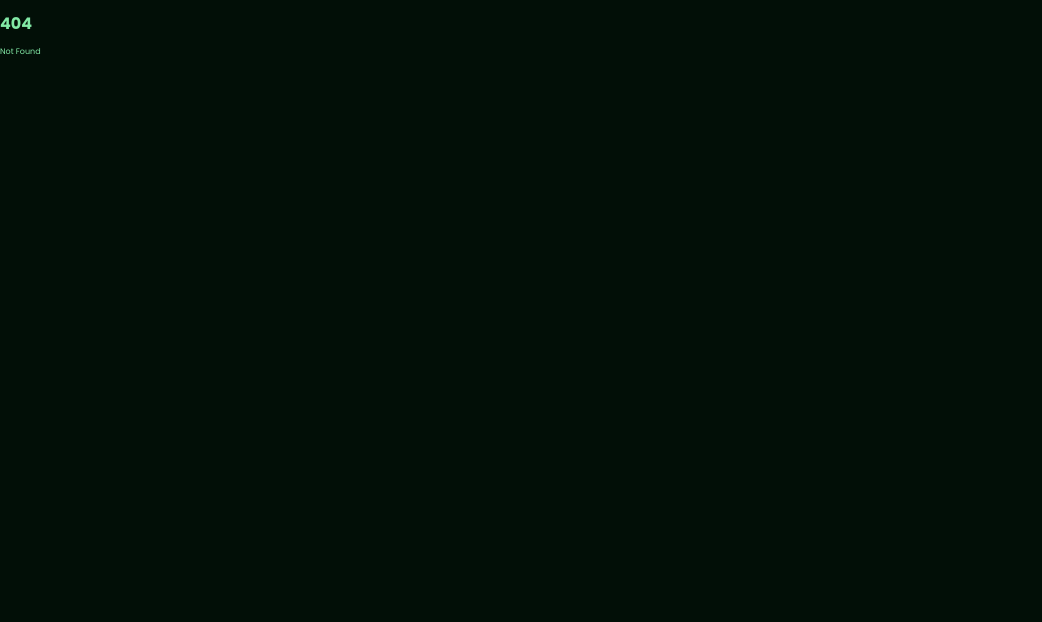
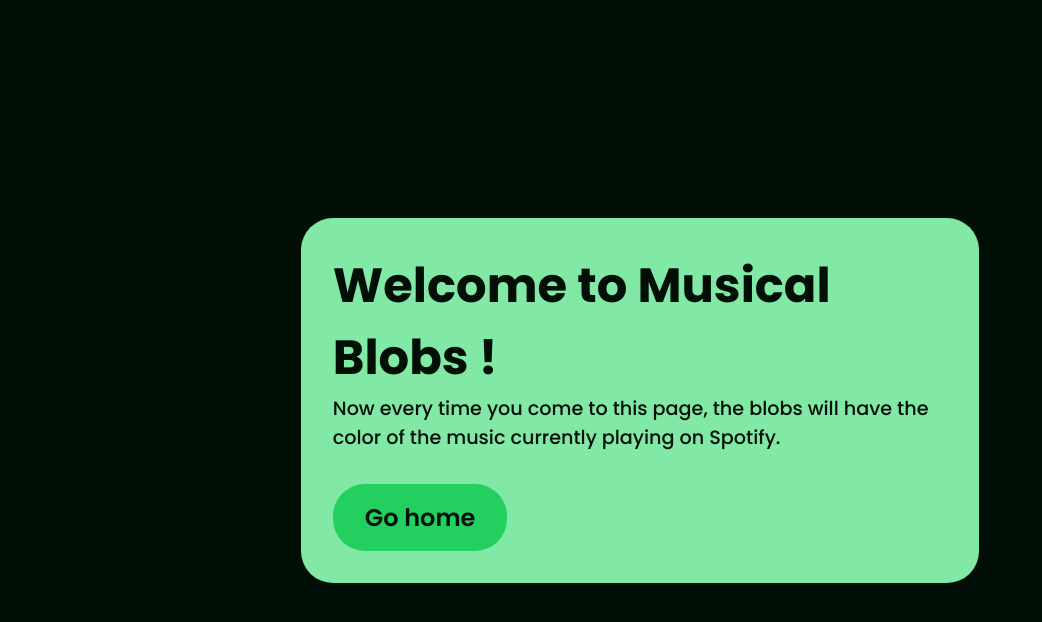
Before and after one commit to Natouche68/musical-blobs, a SvelteKit app: page /connected in a window 1280 px wide. Before the commit this address had no page. Shown: the top 622 px of the page, without its empty margins (0-1042 px from the left). Built offline with nearby package versions, Linux system fonts and the light colour scheme; no server answers.

Commit message:
Create the login process

```diff
--- /dev/null
+++ b/src/routes/connected/+page.server.js
@@ -0,0 +1,16 @@
+import {
+	SPOTIFY_CLIENT_ID,
+	SPOTIFY_CLIENT_SECRET,
+	SPOTIFY_REDIRECT_URI,
+} from "$env/static/private";
+
+/** @type {import('./$types').PageServerLoad} */
+export async function load({ url }) {
+	return {
+		code: url.searchParams.get("code") || null,
+		error: url.searchParams.get("error") || null,
+		client_id: SPOTIFY_CLIENT_ID,
+		client_secret: SPOTIFY_CLIENT_SECRET,
+		redirect_uri: SPOTIFY_REDIRECT_URI,
+	};
+}
--- /dev/null
+++ b/src/routes/connected/+page.svelte
@@ -0,0 +1,88 @@
+<script>
+	import { onMount } from "svelte";
+
+	/** @type {import('./$types').PageData} */
+	export let data;
+
+	onMount(async () => {
+		if (!data.error && data.code) {
+			const response = await fetch("https://accounts.spotify.com/api/token", {
+				method: "POST",
+				headers: {
+					"Content-Type": "application/x-www-form-urlencoded",
+					Authorization:
+						"Basic " + btoa(data.client_id + ":" + data.client_secret),
+				},
+				body: `grant_type=authorization_code&code=${data.code}&redirect_uri=${data.redirect_uri}`,
+			});
+
+			const { access_token, refresh_token, expires_in } = await response.json();
+
+			localStorage.setItem("access_token", access_token);
+			localStorage.setItem("refresh_token", refresh_token);
+			localStorage.setItem(
+				"expires_at",
+				String(Date.now() + expires_in * 1000)
+			);
+		}
+	});
+</script>
+
+<div class="page">
+	<div class="welcome-card">
+		<div class="title">Welcome to Musical Blobs !</div>
+		<div class="subtitle">
+			Now every time you come to this page, the blobs will have the color of the
+			music currently playing on Spotify.
+		</div>
+		<a href="/" class="button">Go home</a>
+	</div>
+</div>
+
+<style>
+	.page {
+		height: 100vh;
+		display: flex;
+		justify-content: center;
+		align-items: center;
+		background: var(--dark-color);
+	}
+
+	.welcome-card {
+		width: 48%;
+		padding: 2rem;
+		background: var(--light-color);
+		color: var(--dark-color);
+		border-radius: 2rem;
+	}
+
+	.title {
+		margin: 0;
+		font-size: 3rem;
+		font-weight: 700;
+	}
+
+	.subtitle {
+		font-size: 1.2rem;
+		font-weight: 500;
+	}
+
+	.button {
+		display: block;
+		width: max-content;
+		margin-top: 2rem;
+		padding: 1rem 2rem;
+		border-radius: 2rem;
+		font-size: 1.5rem;
+		font-weight: 600;
+		text-decoration: none;
+		background: var(--primary-color);
+		color: var(--dark-color);
+		transition: all 0.4s ease;
+	}
+
+	.button:hover {
+		background: var(--dark-primary-color);
+		color: var(--light-color);
+	}
+</style>
--- /dev/null
+++ b/src/routes/login/+server.js
@@ -0,0 +1,15 @@
+import { redirect } from "@sveltejs/kit";
+import { SPOTIFY_CLIENT_ID, SPOTIFY_REDIRECT_URI } from "$env/static/private";
+
+/** @type {import('./$types').RequestHandler} */
+export function GET() {
+	const scope = "user-read-currently-playing";
+
+	const url = new URL("https://accounts.spotify.com/authorize");
+	url.searchParams.set("response_type", "code");
+	url.searchParams.set("scope", scope);
+	url.searchParams.set("client_id", SPOTIFY_CLIENT_ID);
+	url.searchParams.set("redirect_uri", SPOTIFY_REDIRECT_URI);
+
+	throw redirect(307, url);
+}
```
